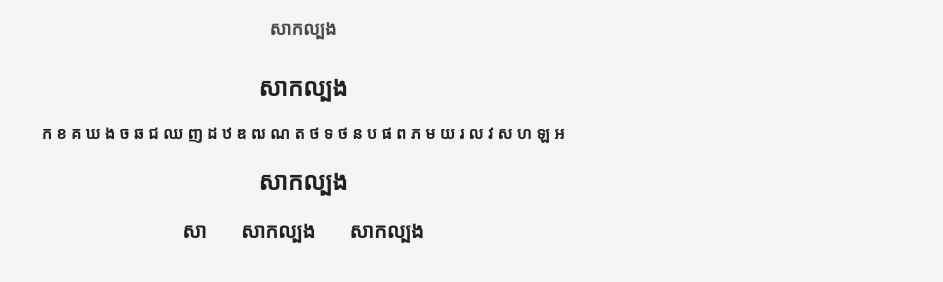
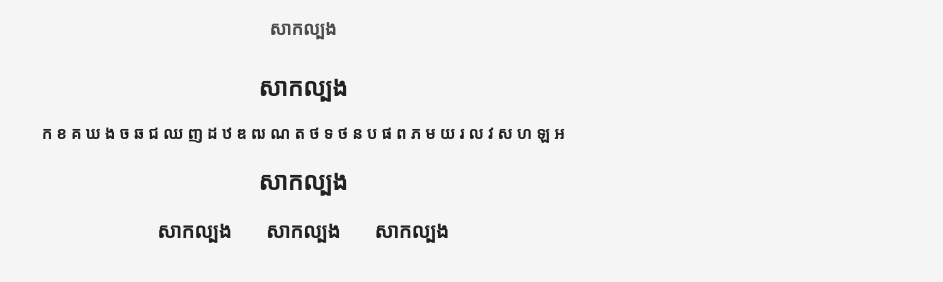
Before and after one commit to thesocheadev/findme, a plain HTML site: page index.html in a window 1280 px wide. Shown: the part 172-454 px from the top of the page, without its empty margins (337-1280 px from the left). Drawn offline with Linux system fonts and the light colour scheme; a web font is replaced by a local one.

Commit message:
fix bugs

```diff
--- a/index.html
+++ b/index.html
@@ -25,7 +25,7 @@
 
     <h2>សាកល្បង</h2>
     <div class="social-links">
-        <a href="https://facebook.com/" target="_blank">សា</a>
+        <a href="https://facebook.com/" target="_blank">សាកល្បង</a>
         <a href="https://t.me/" target="_blank">សាកល្បង</a>
         <a href="https://github.com/" target="_blank">សាកល្បង</a>
     </div>
```
